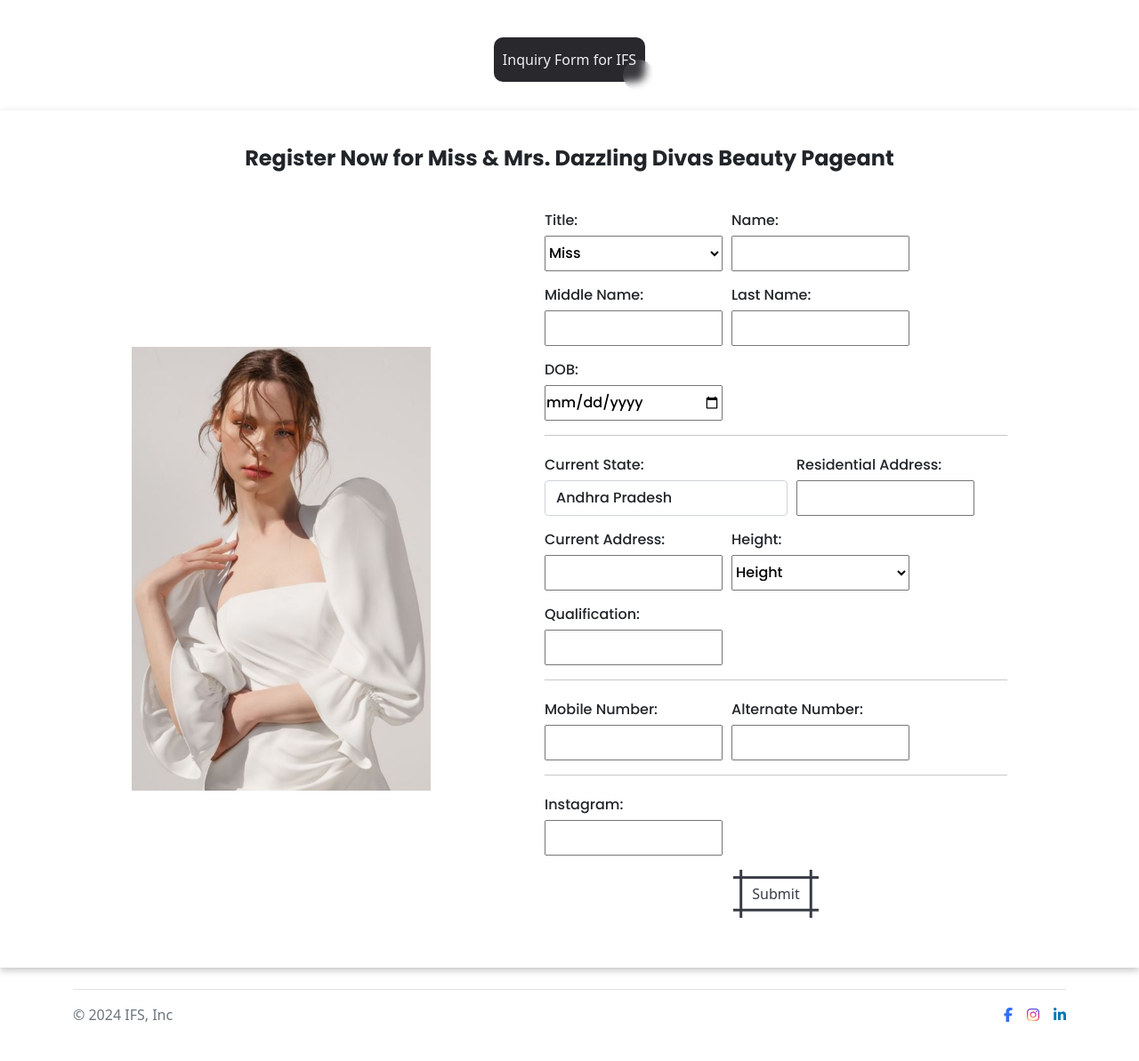
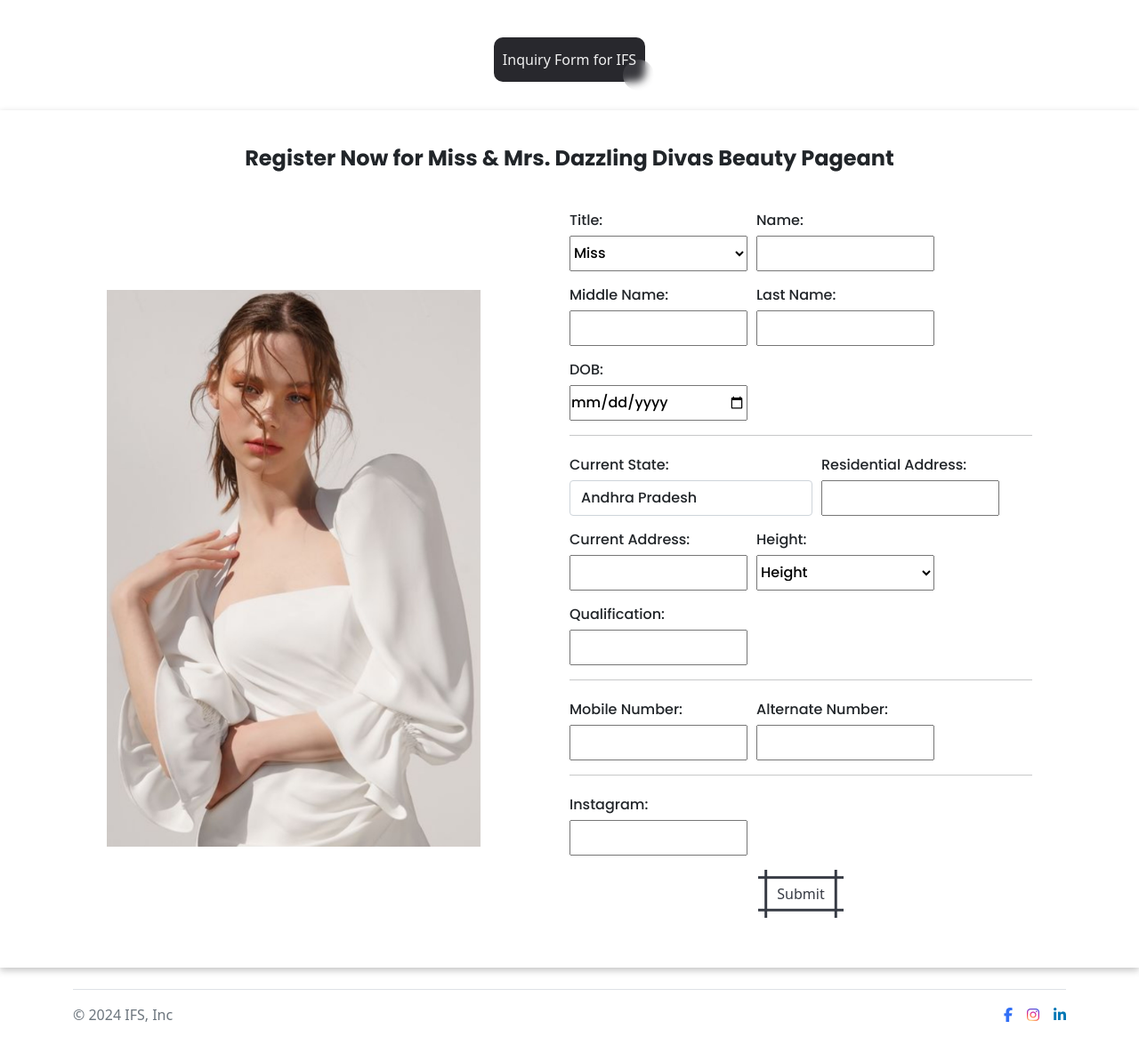
Before and after one commit to Parteek758/Ifs, a PHP site: page / in a window 1280 px wide. Shown: the part 987-2180 px from the top of the page at 89% size. Run offline with PHP 8.4, Linux system fonts and the light colour scheme.

Commit message:
updated ifs cs mobile friendly

```diff
--- a/css/style.css
+++ b/css/style.css
@@ -115,7 +115,15 @@ img{
     border-radius: 20px;
 }
 .daz-image{
-    width: 28%;
+    display: flex;
+    align-items: center;
+    justify-content: center;
+    width: 420px ;
+    height:626px ;
+}
+.daz-image img{
+    width: 100%;
+    height: 100%;
 }
 /* Responsive Styles */
 @media only screen and (max-width: 600px) {
@@ -143,7 +151,21 @@ img{
         gap: 20px;
     }
 }
-
+@media only screen and (max-width: 1036px){
+    .daz{
+        flex-direction: column;
+    }
+    .daz-image{
+        width: 500px ;
+        height:626px ;
+    }
+    form{
+        width: 60%;
+    }
+    .name-section, .Dob-uid, .state-and-other-detailes, .contact-no-info{
+      justify-content: center;
+    }
+}
 
 /* CSS */
 .button-86 {
```
